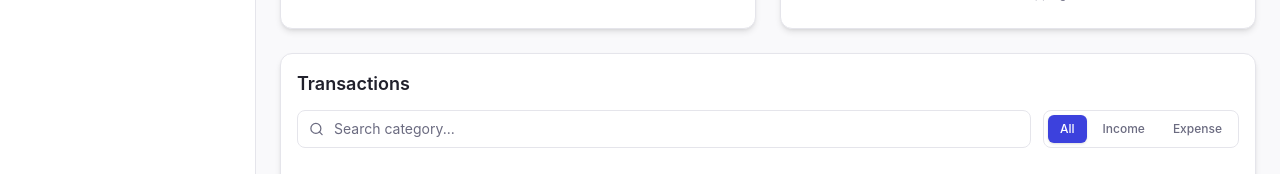
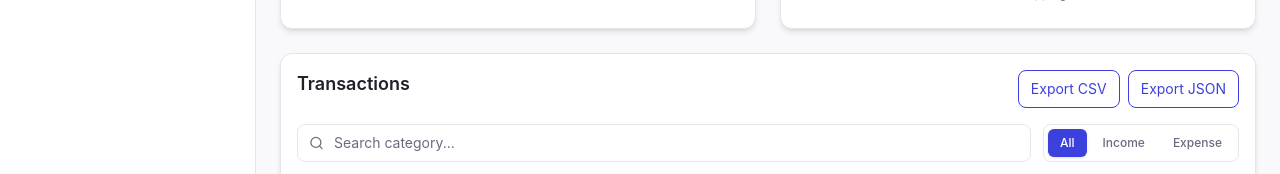
Before and after one commit to harleenkaur1343/finance_dashboard, a React (Vite) app: page / in a window 1280 px wide. Shown: the part 509-683 px from the top of the page. Built offline with nearby package versions, Linux system fonts and the light colour scheme.

Commit message:
Add export to csv/json feature

```diff
--- a/src/components/transactions/TransactionsSection.jsx
+++ b/src/components/transactions/TransactionsSection.jsx
@@ -10,6 +10,42 @@ export default function TransactionsSection() {
   const setFilter = useFinanceStore((s) => s.setFilter);
   const openModal = useFinanceStore((s) => s.openModal);
   const role = useFinanceStore((s) => s.role);
+
+  const exportToJSON = (data) => {
+    const blob = new Blob([JSON.stringify(data, null, 2)], {
+      type: "application/json",
+    });
+
+    const url = URL.createObjectURL(blob);
+
+    const a = document.createElement("a");
+    a.href = url;
+    a.download = "transactions.json";
+    a.click();
+
+    URL.revokeObjectURL(url);
+  };
+
+  const exportToCSV = (data) => {
+    const headers = ["Date", "Category", "Amount", "Type"];
+
+    const rows = data.map((tx) => [tx.date, tx.category, tx.amount, tx.type]);
+
+    const csvContent = [headers, ...rows]
+      .map((row) => row.join(","))
+      .join("\n");
+
+    const blob = new Blob([csvContent], { type: "text/csv" });
+
+    const url = URL.createObjectURL(blob);
+
+    const a = document.createElement("a");
+    a.href = url;
+    a.download = "transactions.csv";
+    a.click();
+
+    URL.revokeObjectURL(url);
+  };
 
   const filteredData = transactions.filter((tx) => {
     const matchesSearch = tx.category
@@ -30,14 +66,30 @@ export default function TransactionsSection() {
         <h2 className="text-lg font-semibold mb-[var(--space-3)]">
           Transactions
         </h2>
-        {role === "admin" && (
+
+        <div className="flex gap-2 mb-4">
           <button
-            onClick={() => openModal()}
-            className="mb-4 bg-[hsl(var(--color-accent))] text-white px-4 py-2 rounded-lg text-sm"
+            onClick={() => exportToCSV(filteredData)}
+            className="px-3 py-2 text-sm text-[hsl(var(--color-accent))] rounded-lg border border-[hsl(var(--color-accent))] cursor-pointer hover:shadow-md"
           >
-            + Add
+            Export CSV
           </button>
-        )}
+
+          <button
+            onClick={() => exportToJSON(filteredData)}
+            className="px-3 py-2 text-sm text-[hsl(var(--color-accent))] rounded-lg border border-[hsl(var(--color-accent))] cursor-pointer hover:shadow-md"
+          >
+            Export JSON
+          </button>
+          {role === "admin" && (
+            <button
+              onClick={() => openModal()}
+              className="bg-[hsl(var(--color-accent))] text-white px-3 py-2 rounded-lg text-sm cursor-pointer hover:shadow-lg"
+            >
+              + Add
+            </button>
+          )}
+        </div>
       </div>
 
       <TransactionFilters
```
